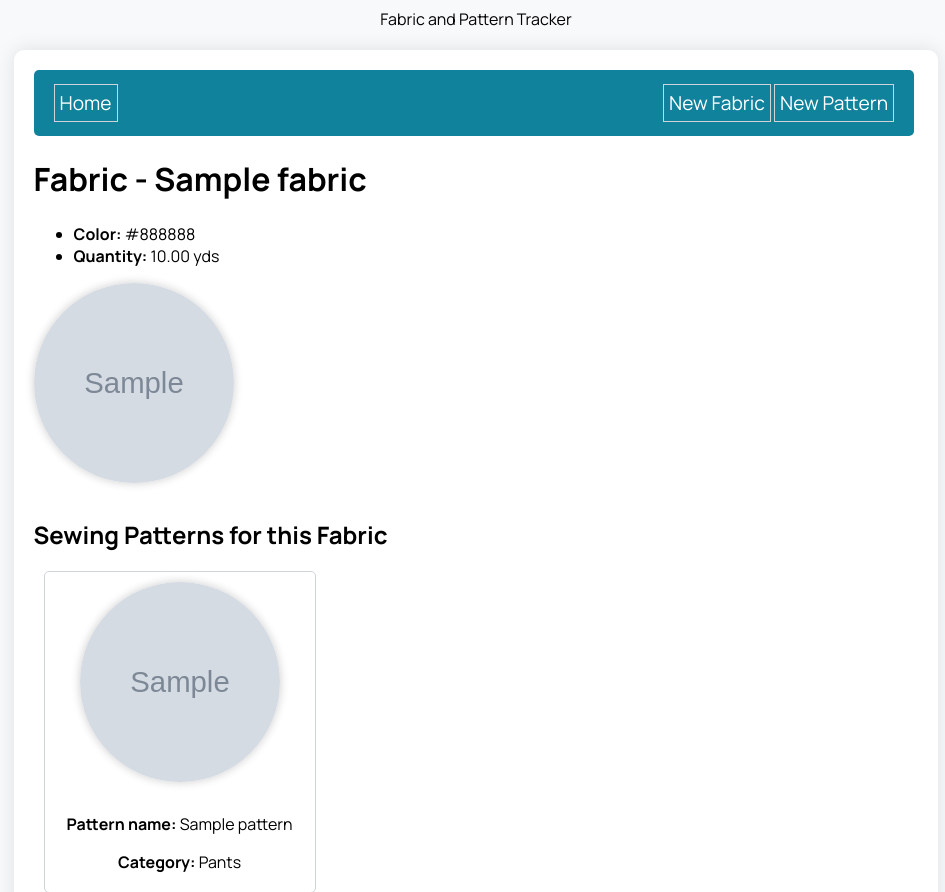
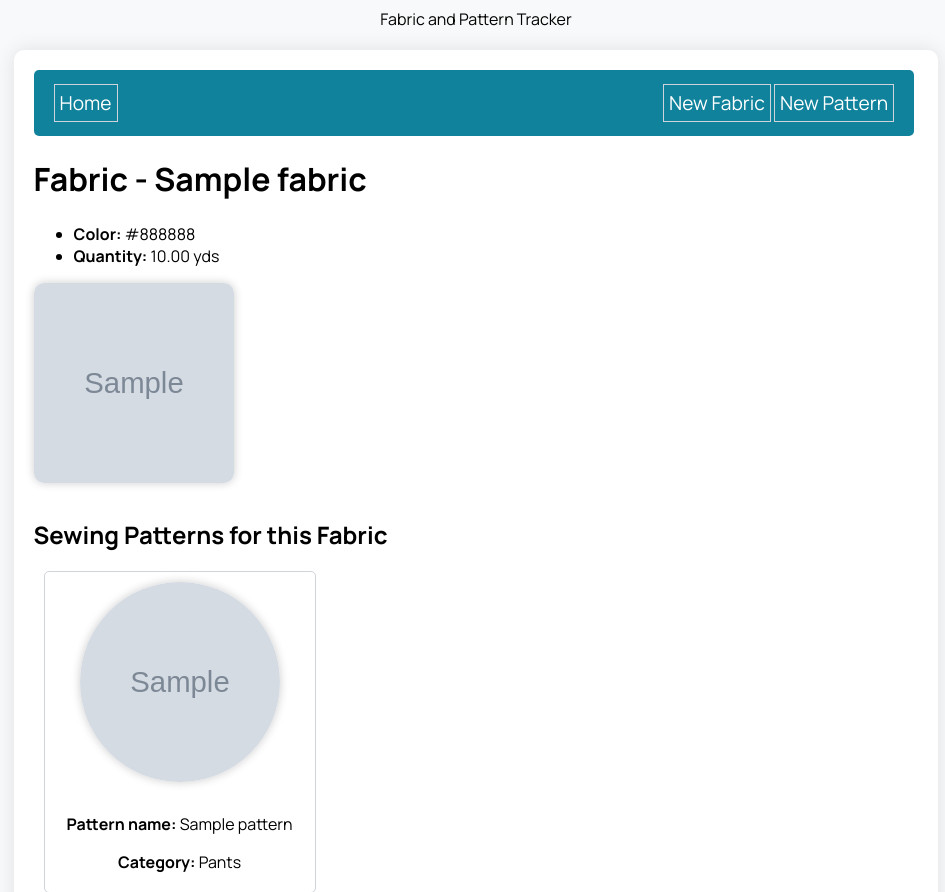
Before and after one commit to kangjoa/sew-serious, a Flask app: page /fabric/1 in a window 1280 px wide. Shown: the top 892 px of the page, without its empty margins (164-1109 px from the left). Run offline with Flask 2, Linux system fonts and the light colour scheme; tables that the repository leaves empty hold one stand-in row (values such as "Sample post"); grey boxes marked "Sample" are stand-in pictures.

Commit message:
Some styling

```diff
--- a/sewing_app/static/style.css
+++ b/sewing_app/static/style.css
@@ -101,7 +101,14 @@ div.pattern-details {
   border-radius: 5px;
 }
 
-.fabric-photo,
+.fabric-photo {
+  width: 200px;
+  height: 200px;
+  border-radius: 10px;
+  box-shadow: 0 0 10px rgba(0, 0, 0, 0.2);
+  margin-bottom: 10px;
+}
+
 .pattern-photo {
   width: 200px;
   height: 200px;
```
Also changed, not shown: sewing_app/database.db.
